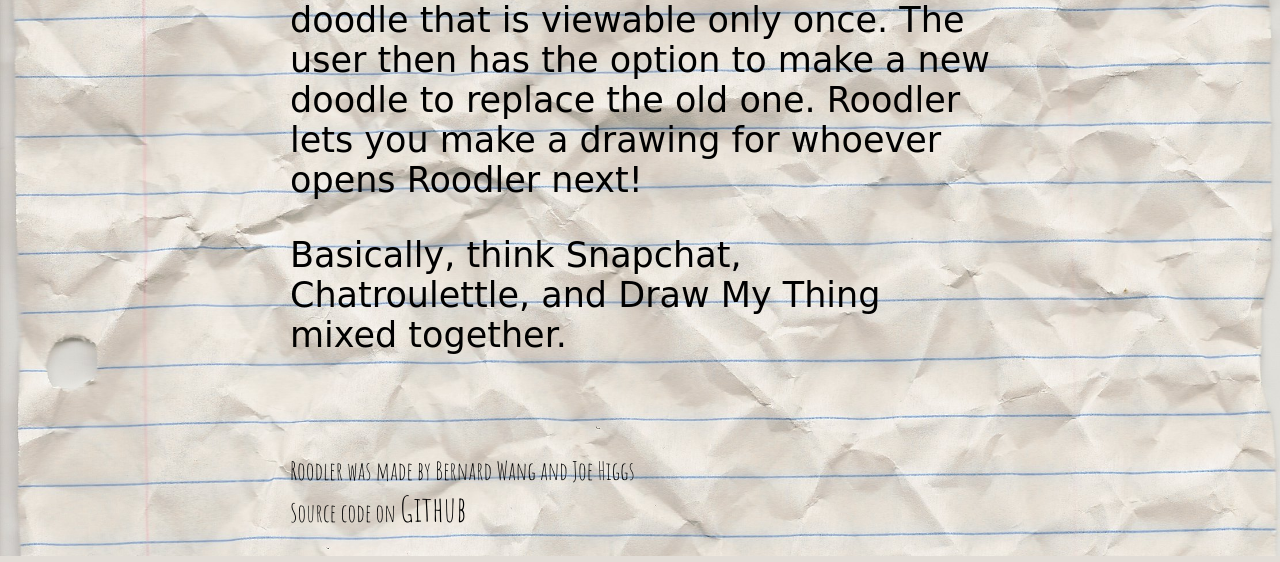
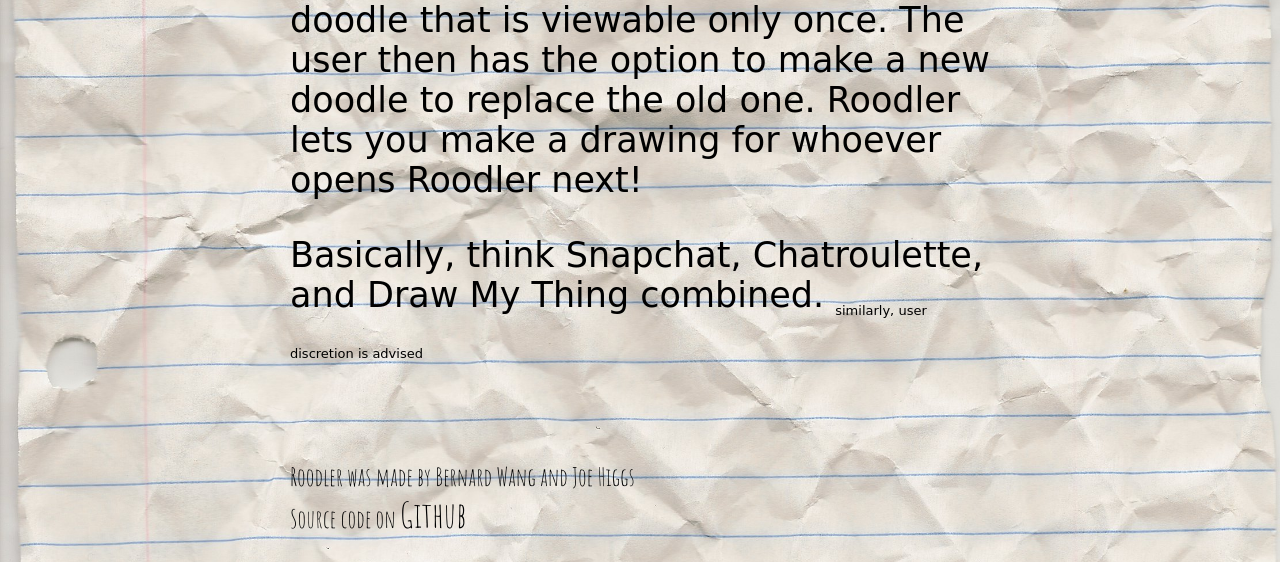
Before and after one commit to bernardwang/roodler, a Flask app: page /about in a window 1280 px wide. Shown: the part 555-1117 px from the top of the page. Run offline with Flask 2, Linux system fonts and the light colour scheme; some libraries are stand-ins or nearby versions; some web fonts are replaced.

Commit message:
user discretion

```diff
--- a/app/static/css/home.css
+++ b/app/static/css/home.css
@@ -124,7 +124,10 @@ canvas{
 
 	font-family: 'Gudea','Rancho', cursive;
 }
-
+.about_text span{
+	font-size: 13px;
+	vertical-align: sub;
+}
 .about_credit{
 	margin-top: 100px;
 	font-size: 25px;
--- a/app/templates/about.html
+++ b/app/templates/about.html
@@ -38,7 +38,7 @@
 				Roodler is a web application that allows you to see and post doodles on the internet. Each time someone loads the website they are presented with a new doodle that is viewable only once. The user then has the option to make a new doodle to replace the old one. Roodler lets you make a drawing for whoever opens Roodler next!
 			</p>
 			<p class="about_text">
-				Basically, think Snapchat, Chatroulettle, and Draw My Thing mixed together.
+				Basically, think Snapchat, Chatroulette, and Draw My Thing combined. <span>similarly, user discretion is advised</span>
 			</p>
 
 			<p class="about_credit">
```
